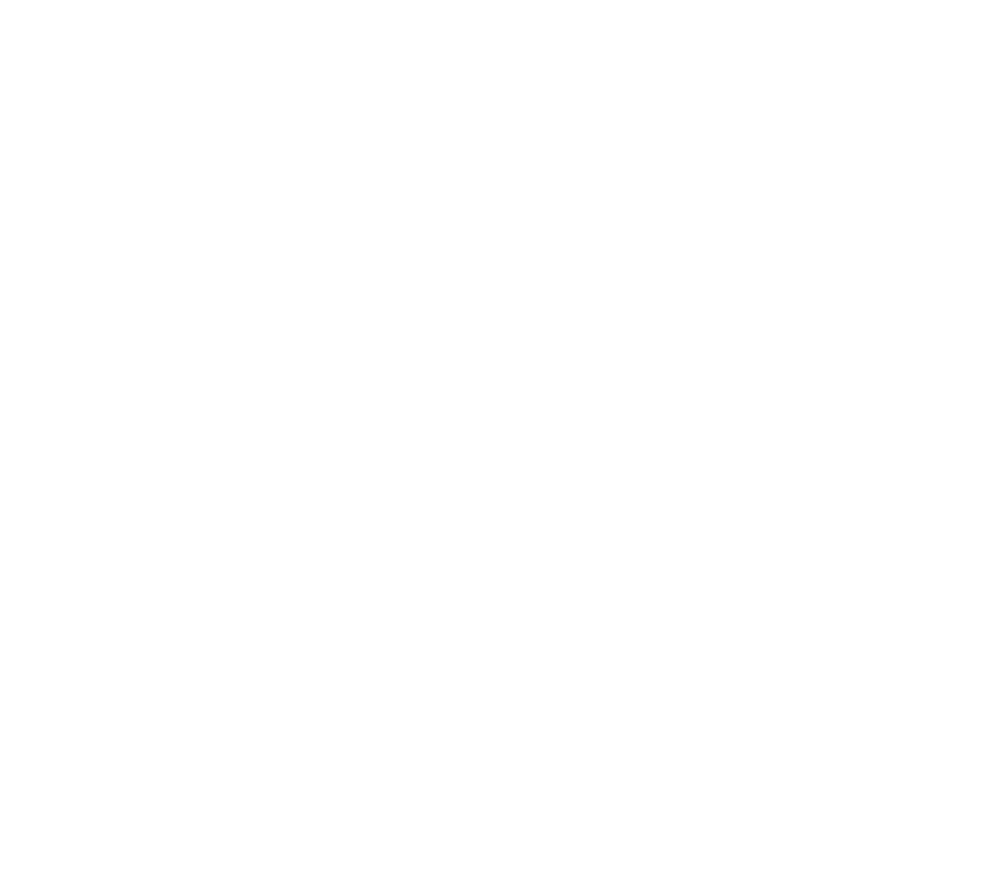
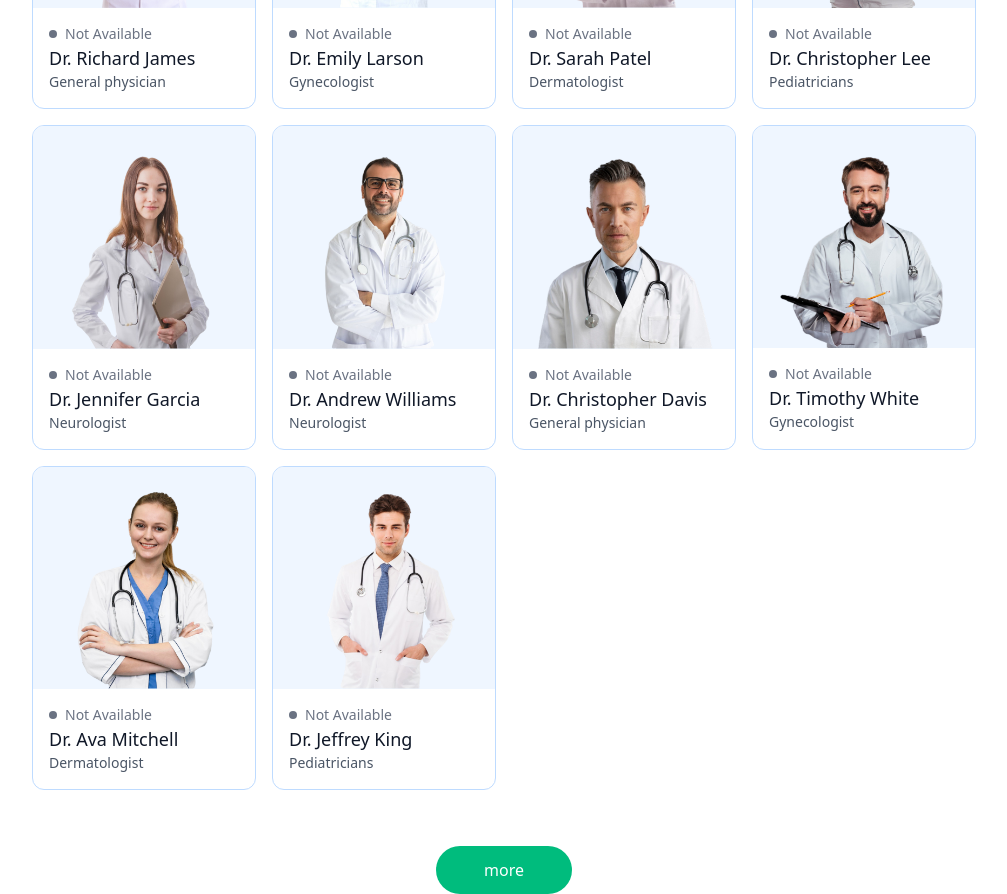
Before and after one commit to mohdabdulrahman297/caresync, a React (Vite) app: page / in a window 1280 px wide. Shown: the part 1420-2314 px from the top of the page, without its empty margins (136-1143 px from the left). Before the commit the page ends 1097 px from the top, so only its background shows below. Built offline with nearby package versions, Linux system fonts and the light colour scheme.

Commit message:
Hero section

```diff
--- a/index.html
+++ b/index.html
@@ -1,5 +1,5 @@
 <!doctype html>
-<html lang="en">
+<html lang="en"  class="scroll-smooth">
   <head>
     <meta charset="UTF-8" />
     <link rel="icon" type="image/svg+xml" href="/vite.svg" />
--- /dev/null
+++ b/src/components/TopDoctors.jsx
@@ -0,0 +1,63 @@
+import { useContext } from "react";
+import { useNavigate } from "react-router-dom";
+import { AppContext } from "../context/AppContext";
+
+
+
+const TopDoctors = () => {
+
+  const navigate = useNavigate();
+    const { doctors } = useContext(AppContext);
+  return (
+    <div className="flex flex-col items-center gap-4 mp-16 text-gray-900 md:mx-10">
+      <h1 className="text-3xl font-medium">Top Doctors to Consult</h1>
+      <p className="sm:w-1/3 text-center text-sm">
+        Simply browse through our extensive list of trusted doctors.
+      </p>
+      {/* gridTemplateColumns */}
+
+      <div className="grid grid-cols-1 sm:grid-cols-2 md:grid-cols-3 lg:grid-cols-4 gap-4">
+
+        {doctors.slice(0, 10).map((item, index) => (
+          <div
+            onClick={() => {
+              navigate(`/appointment/${item._id}`);
+              scrollTo(0, 0);
+            }}
+            className="border border-blue-200 rounded-xl overflow-hidden cursor-pointer hover:scale-110 transition-all duration-500"
+            key={index}
+          >
+            <img className="bg-blue-50" src={item.image} alt="" />
+            <div className="p-4">
+              <div
+                className={`flex items-center gap-2 text-sm text-center ${
+                  item.available ? " text-green-500" : "text-gray-500"
+                } `}
+              >
+                <p
+                  className={`w-2 h-2 ${
+                    item?.available ? " bg-green-500" : "bg-gray-500"
+                  }  rounded-full`}
+                ></p>{" "}
+                <p>{item.available ? "Available" : "Not Available"}</p>
+              </div>
+              <p className="text-gray-900 text-lg font-medium ">{item.name}</p>
+              <p className="text-gray-600 text-sm">{item.speciality}</p>
+            </div>
+          </div>
+        ))}
+      </div>
+      <button
+        onClick={() => {
+          navigate("/doctors");
+          scrollTo(0, 0);
+        }}
+        className="bg-emerald-500 text-white cursor-pointer px-12 py-3 rounded-full mt-10"
+      >
+        more
+      </button>
+    </div>
+  );
+};
+
+export default TopDoctors;
--- /dev/null
+++ b/src/context/AppContext.jsx
@@ -0,0 +1,20 @@
+import { createContext } from "react";
+import { doctors } from "../assets/assets";
+
+export const AppContext = createContext();
+
+const AppContextProvider = (props) => {
+
+
+    const value = {
+      doctors
+    };
+
+    return (
+      <AppContext.Provider value={value}>
+        {props.children}
+      </AppContext.Provider>
+  );
+};
+
+export default AppContextProvider;
--- a/src/main.jsx
+++ b/src/main.jsx
@@ -3,9 +3,12 @@
 import './index.css'
 import App from './App.jsx'
 import { BrowserRouter } from "react-router-dom";
+import AppContextProvider from './context/AppContext.jsx';
 
 createRoot(document.getElementById('root')).render(
   <BrowserRouter>
-    <App />
+    <AppContextProvider>
+      <App />
+    </AppContextProvider>
   </BrowserRouter>
 )
--- a/src/pages/Home.jsx
+++ b/src/pages/Home.jsx
@@ -1,12 +1,14 @@
 import React from 'react'
 import Header from '../components/Header'
 import SpecialityMenu from '../components/SpecialityMenu'
+import TopDoctors from '../components/TopDoctors'
 
 const Home = () => {
   return (
     <div>
       <Header />
       <SpecialityMenu />
+      <TopDoctors />
     </div>
   )
 }
--- a/tailwind.config.js
+++ b/tailwind.config.js
@@ -9,8 +9,9 @@
   theme: {
     extend: {
       colors: {
-        primary: '#28a745', // Your green hex code
+        primary: '#28a745',
       },
+
     },
   },
   plugins: [],
```
